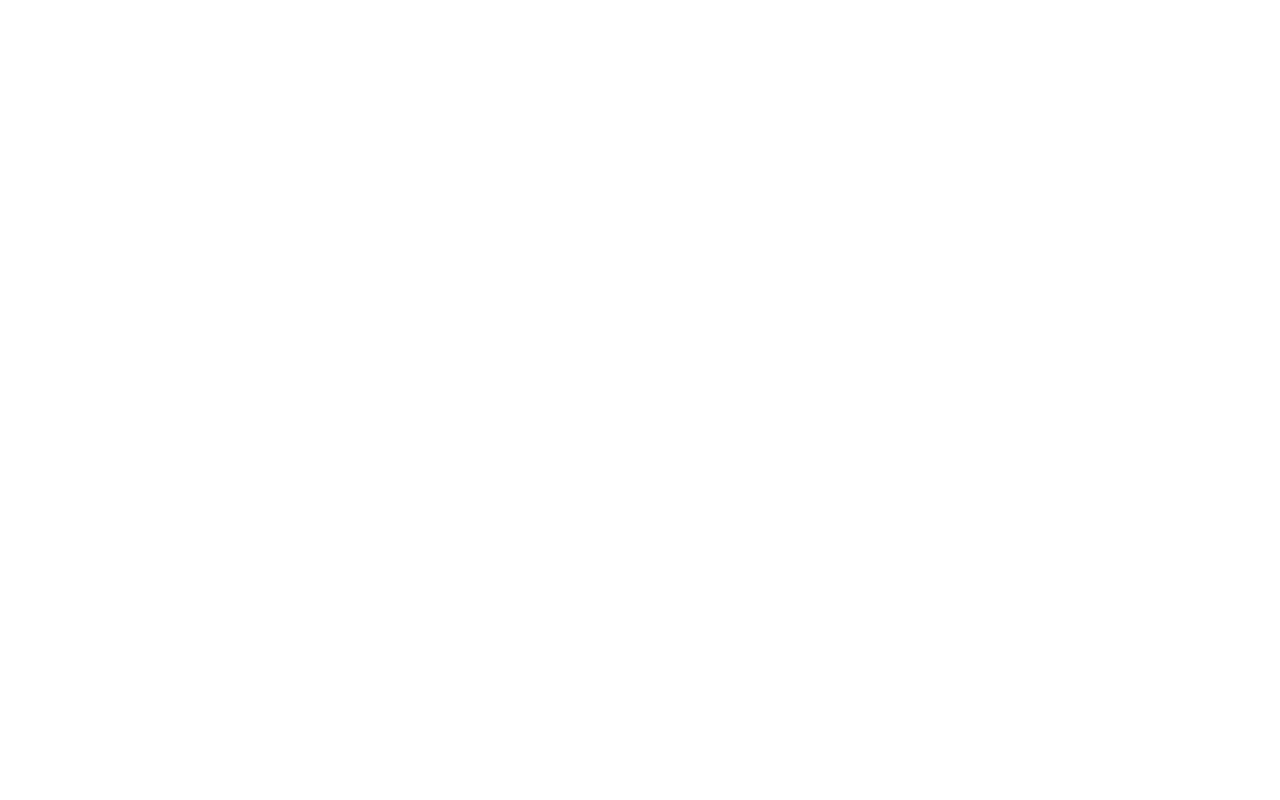
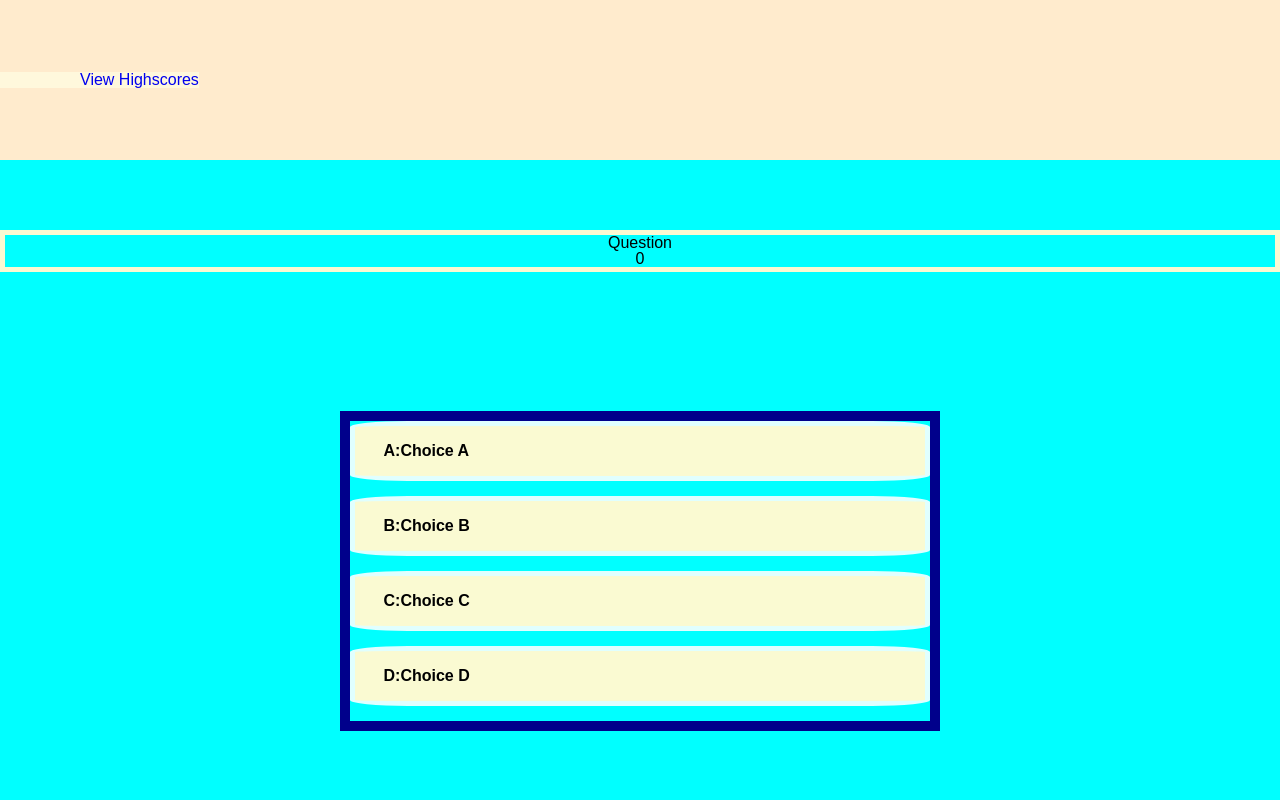
Before and after one commit to Tonyzyt9947/Code-Quiz, a plain HTML site: page quiz.html in a window 1280 px wide. Drawn offline with Linux system fonts and the light colour scheme.

Commit message:
quiz page layout

```diff
--- a/assets/style.css
+++ b/assets/style.css
@@ -20,6 +20,7 @@ header a{
 }
 
 .container{
+    background-color: cyan;
     display: flex;
     position: relative;
     align-items: center;
@@ -44,7 +45,7 @@ main h1{
 
 }
 
-main p{
+main h3{
     display: inline-block;
     background-color: coral;
     font-size: 150%;
@@ -57,3 +58,51 @@ main a{
     font-size: 200%;
 
 }
+
+main article{
+    display: inline-block;
+    width: 100%;
+    text-align: center;
+    border: lightgoldenrodyellow solid 5px;
+}
+
+main section{
+    display: flex;
+    min-width: 600px;
+    border: darkblue solid 10px;
+    flex-wrap: wrap;
+    height: 50%;
+
+
+}
+.choice-container{
+    /* display: inline-block; */
+    display: flex;
+    width: 100%;
+    text-align: center;
+    border: solid lightcyan 5px;
+    margin-bottom: 10px;
+    background-color: lightgoldenrodyellow;
+    border-radius: 10%;
+    height: 20%;
+    align-items: center;
+
+}
+
+.choice-container:hover{
+    border-radius: 20%;
+    box-shadow: 5px 5px 10px black, -5px -5px 10px black;
+    transition: 0.2s;
+}
+
+h4{
+    float: left;
+    margin-left:5%;
+}
+
+@media screen and (max-width: 900px){
+    main section { min-width: 300px;
+
+    }
+
+}
--- a/quiz.html
+++ b/quiz.html
@@ -5,8 +5,44 @@
     <meta http-equiv="X-UA-Compatible" content="IE=edge">
     <meta name="viewport" content="width=device-width, initial-scale=1.0">
     <title>Code Quiz</title>
+    <link rel="stylesheet" href="./assets/reset.css">
+    <link rel="stylesheet" href="./assets/style.css">
 </head>
 <body>
+    <header>
+        <a href="./highscore.html">
+        View Highscores
+        </a>
+
+    </header>
+
+    <main class="container">
+        <article>
+            <p id="question">Question</p>
+
+            <p id="score">0</p>
+        </article>
+
+        <section>
+            <div class="choice-container">
+                <h4>A:</h4><h5>Choice A</h5>
+            </div>
+
+            <div class="choice-container">
+                <h4>B:</h4><h5>Choice B</h5>
+            </div>
+
+            <div class="choice-container">
+                <h4>C:</h4><h5>Choice C</h5>
+            </div>
+
+            <div class="choice-container">
+                <h4>D:</h4><h5>Choice D</h5>
+            </div>
+
+        </section>
+
+    </main>
 
 </body>
 </html>
```
Also changed, not shown: index.html (+1 -1 lines).
